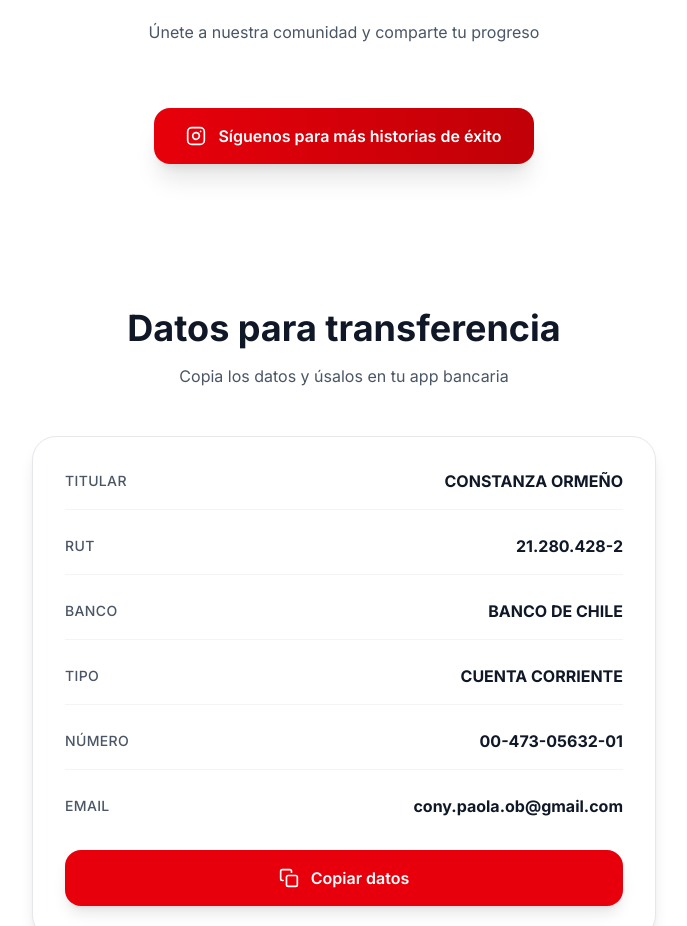
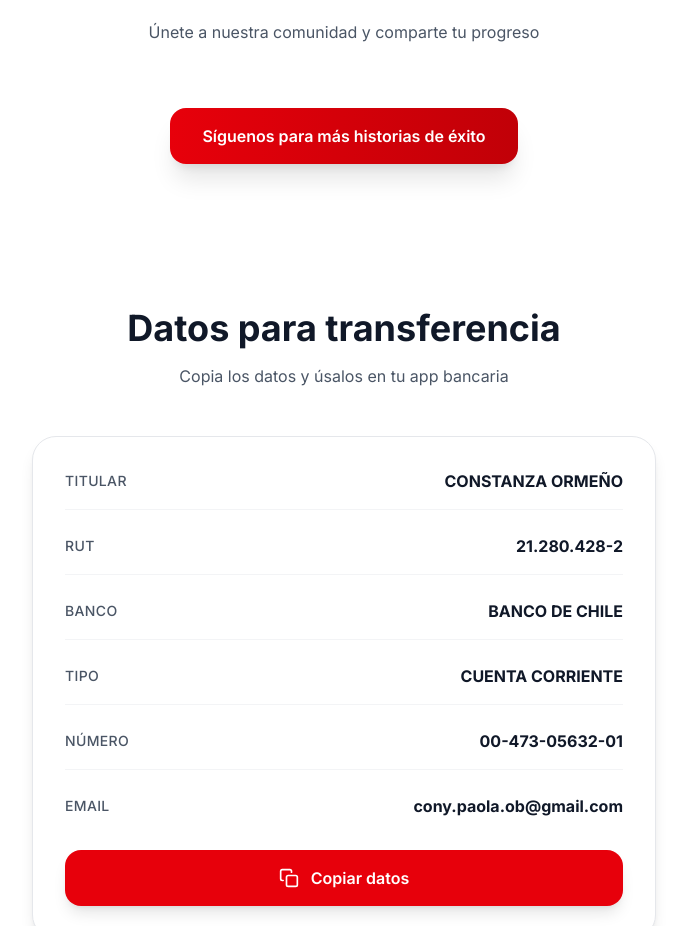
Before and after one commit to incfDevuser/proodos, a React (Vite) app: page / in a window 1280 px wide. Shown: the part 4160-5086 px from the top of the page, without its empty margins (296-983 px from the left). Built offline with nearby package versions, Linux system fonts and the light colour scheme.

Commit message:
Update Hero component link and remove Instagram icon from Testimonios

```diff
--- a/src/components/Hero.jsx
+++ b/src/components/Hero.jsx
@@ -31,7 +31,7 @@ const Hero = () => {
               <div className="absolute inset-0 bg-gradient-to-r from-red-500 to-red-700 opacity-0 group-hover:opacity-100 transition-opacity duration-300"></div>
             </a>
             <a
-              href="#accesorios"
+              href="#productos"
               className="inline-flex items-center justify-center px-8 py-4 text-lg font-semibold text-red-600 border-2 border-red-500 rounded-2xl hover:bg-red-50 hover:border-red-600 transform hover:-translate-y-1 transition-all duration-300 shadow-lg hover:shadow-xl"
             >
               Ver accesorios
--- a/src/components/Testimonios.jsx
+++ b/src/components/Testimonios.jsx
@@ -113,7 +113,6 @@ const Testimonios = () => {
             rel="noopener noreferrer"
             className="inline-flex items-center gap-3 px-8 py-4 bg-gradient-to-r from-red-600 to-red-700 rounded-2xl shadow-xl hover:from-red-700 hover:to-red-800 transition-all duration-300 transform hover:scale-105"
           >
-            <FiInstagram size={20} className="text-white" />
             <span className="text-white font-semibold">
               Síguenos para más historias de éxito
             </span>
```
